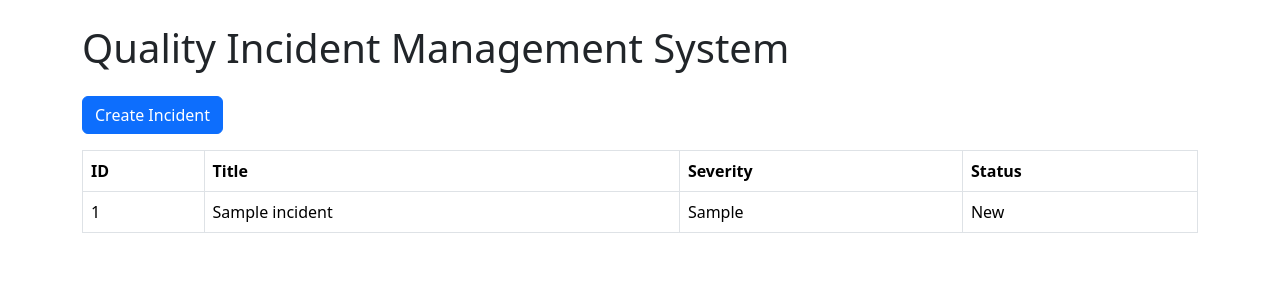
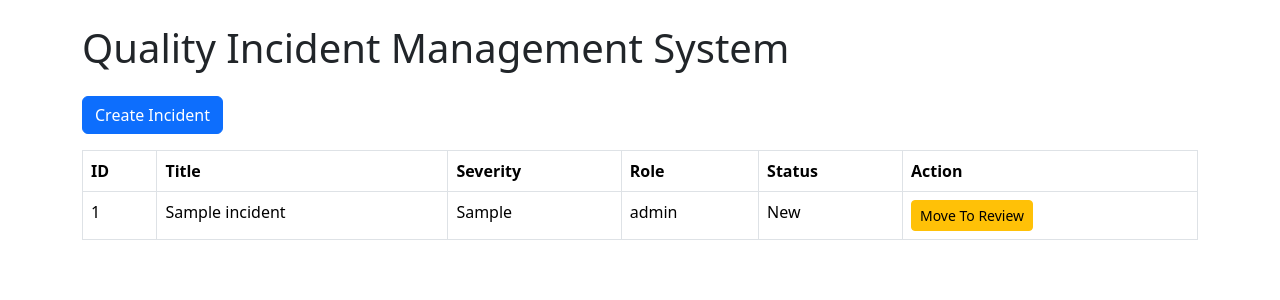
Before and after one commit to Somit-1412/quality-incident-management-system, a Flask app: page / in a window 1280 px wide. Shown: the top 300 px of the page. Run offline with Flask 3, Linux system fonts and the light colour scheme; tables that the repository leaves empty hold one stand-in row (values such as "Sample post").

Commit message:
Implemented RBAC workflow and audit logging

```diff
--- a/app.py
+++ b/app.py
@@ -1,5 +1,6 @@
 from flask import Flask, render_template, request, redirect, url_for, flash
 from flask_sqlalchemy import SQLAlchemy
+from datetime import datetime, timezone
 
 app = Flask(__name__)
 
@@ -16,7 +17,21 @@ class Incident(db.Model):
 
     severity = db.Column(db.String(50), nullable=False)
 
+    role = db.Column(db.String(50), nullable=False)
+
     status = db.Column(db.String(50), default='New')
+
+class ActivityLog(db.Model):
+    id = db.Column(db.Integer, primary_key=True)
+
+    incident_id = db.Column(db.Integer, nullable=False)
+
+    action = db.Column(db.String(200), nullable=False)
+
+    timestamp = db.Column(
+        db.DateTime,
+        default=datetime.now(timezone.utc)
+    )
 
 @app.route('/')
 def home():
@@ -37,6 +52,8 @@ def create_incident():
 
         severity = request.form['severity']
 
+        role = request.form['role']
+
         # validation rules
         # Rule 1
         if not title.strip():
@@ -54,11 +71,19 @@ def create_incident():
 
         incident = Incident(
             title=title,
-            severity=severity
+            severity=severity,
+            role=role
         )
 
         db.session.add(incident)
+        db.session.commit()
 
+        log = ActivityLog(
+            incident_id = incident.id,
+            action = 'Incident Created'
+        )
+
+        db.session.add(log)
         db.session.commit()
 
         flash('Incident created successfully!')
@@ -67,6 +92,49 @@ def create_incident():
 
     return render_template('create_incident.html')
 
+@app.route('/update_status/<int:id>/<new_status>')
+def update_status(id, new_status):
+    incident = Incident.query.get_or_404(id)
+
+    valid_transitions = {
+        'New' : ['In Review'],
+
+        'In Review' : ['Assigned'],
+
+        'Assigned' : ['Resolved'],
+
+        'Resolved' : ['Closed']
+    }
+
+    current_status = incident.status
+
+    if new_status not in valid_transitions.get(current_status, []):
+        flash(f'Invalid status transition from {current_status} to {new_status}.')
+
+        return redirect(url_for('home'))
+
+    # RBAC Rule
+    if new_status == 'Closed' and incident.role != 'Admin':
+        flash('Only Admin can close incidents!')
+
+        return redirect(url_for('home'))
+
+    incident.status = new_status
+
+    db.session.commit()
+
+    log = ActivityLog(
+        incident_id = incident.id,
+        action = f'Status changed to {new_status}'
+    )
+
+    db.session.add(log)
+    db.session.commit()
+
+    flash(f'Status updated to {new_status}.')
+
+    return redirect(url_for('home'))
+
 if __name__ == '__main__':
 
     with app.app_context():
--- a/templates/index.html
+++ b/templates/index.html
@@ -12,7 +12,9 @@
         <th>ID</th>
         <th>Title</th>
         <th>Severity</th>
+        <th>Role</th>
         <th>Status</th>
+        <th>Action</th>
     </tr>
 
     {% for incident in incidents %}
@@ -21,7 +23,55 @@
         <td>{{ incident.id }}</td>
         <td>{{ incident.title }}</td>
         <td>{{ incident.severity }}</td>
+        <td>{{ incident.role }}</td>
         <td>{{ incident.status }}</td>
+        <td>
+
+            {% if incident.status == 'New' %}
+
+                <a
+                    href="/update_status/{{ incident.id }}/In Review"
+                    class="btn btn-warning btn-sm"
+                >
+                    Move To Review
+                </a>
+
+            {% elif incident.status == 'In Review' %}
+
+                <a
+                    href="/update_status/{{ incident.id }}/Assigned"
+                    class="btn btn-info btn-sm"
+                >
+                    Assign
+                </a>
+
+            {% elif incident.status == 'Assigned' %}
+
+                <a
+                    href="/update_status/{{ incident.id }}/Resolved"
+                    class="btn btn-primary btn-sm"
+                >
+                    Resolve
+                </a>
+
+            {% elif incident.status == 'Resolved' %}
+
+                <a
+                    href="/update_status/{{ incident.id }}/Closed"
+                    class="btn btn-danger btn-sm"
+                >
+                    Close
+                </a>
+
+            {% else %}
+
+                <span class="badge bg-success">
+                    Closed
+                </span>
+
+            {% endif %}
+
+        </td>
     </tr>
 
     {% endfor %}
```
Also changed, not shown: templates/create_incident.html (+9 -0 lines).
